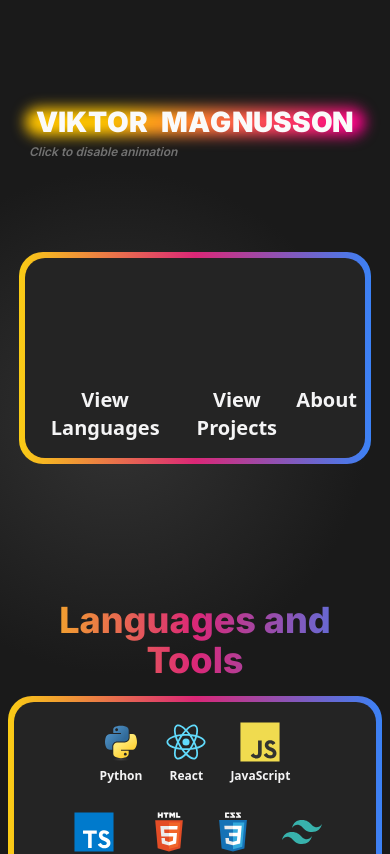
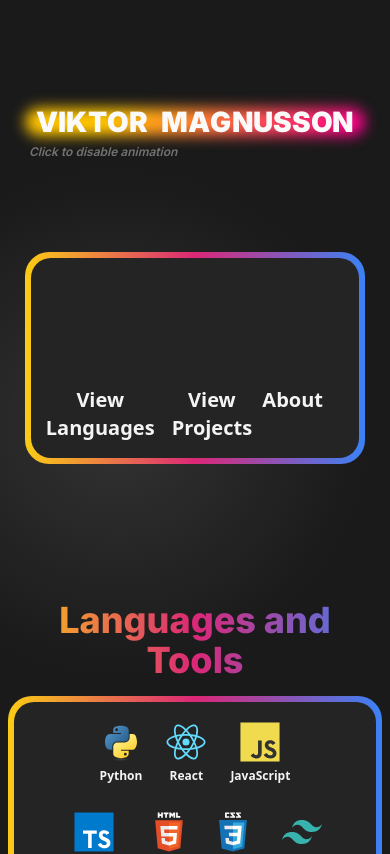
Before and after one commit to vik-ma/portfolio, a Next.js app: page / in a window 390 px wide. Shown: the top 854 px of the page. Built offline with nearby package versions, Linux system fonts and the light colour scheme.

Commit message:
Added variables for main container width

```diff
--- a/app/globals.css
+++ b/app/globals.css
@@ -6,7 +6,11 @@
   --foreground-rgb: 0, 0, 0;
   --background-start-rgb: 214, 219, 220;
   --background-end-rgb: 255, 255, 255;
-  --anim-x-offset: 70px;
+  --main-container-stage-1-width: 830px;
+  --main-container-stage-2-width: 580px;
+  --main-container-stage-3-width: 500px;
+  --main-container-stage-4-width: 400px;
+  --main-container-stage-5-width: 300px;
 }
 
 @media (prefers-color-scheme: dark) {
@@ -61,7 +65,7 @@ body {
 }
 
 .lang-list-container {
-  width: 830px;
+  width: var(--main-container-stage-1-width);
 }
 
 .projects-container {
@@ -82,7 +86,7 @@ body {
 }
 
 .hero-inner-container {
-  width: 830px;
+  width: var(--main-container-stage-1-width);
 }
 
 .main-image-container {
@@ -97,7 +101,7 @@ body {
 
 @media (max-width: 870px) {
   .lang-list-container {
-    width: 580px;
+    width: var(--main-container-stage-2-width);
   }
   .projects-container {
     width: 610px;
@@ -106,7 +110,7 @@ body {
     width: 630px;
   }
   .hero-inner-container {
-    width: 580px;
+    width: var(--main-container-stage-2-width);
   }
   .header-wrapper {
     width: 630px;
@@ -114,7 +118,6 @@ body {
   .header-shadow {
     max-width: 630px;
     max-height: 54px;
-
   }
   .header-text {
     font-size: 54px;
@@ -129,7 +132,7 @@ body {
     width: 40px;
   }
   .lang-list-container {
-    width: 500px;
+    width: var(--main-container-stage-3-width);
   }
   .projects-container {
     width: 510px;
@@ -138,7 +141,7 @@ body {
     width: 510px;
   }
   .hero-inner-container {
-    width: 510px;
+    width: var(--main-container-stage-3-width);
   }
   .header-wrapper {
     width: 510px;
@@ -158,7 +161,7 @@ body {
 
 @media (max-width: 640px) {
   .lang-list-container {
-    width: 400px;
+    width: var(--main-container-stage-4-width);
   }
   .projects-container {
     width: 410px;
@@ -167,7 +170,7 @@ body {
     width: 410px;
   }
   .hero-inner-container {
-    width: 410px;
+    width: var(--main-container-stage-4-width);
   }
   .header-wrapper {
     width: 410px;
@@ -187,7 +190,7 @@ body {
 
 @media (max-width: 490px) {
   .lang-list-container {
-    width: 300px;
+    width: var(--main-container-stage-5-width);
   }
   .projects-container {
     width: 340px;
@@ -196,7 +199,7 @@ body {
     width: 340px;
   }
   .hero-inner-container {
-    width: 340px;
+    width: var(--main-container-stage-5-width);
   }
   .header-wrapper {
     width: 340px;
```
